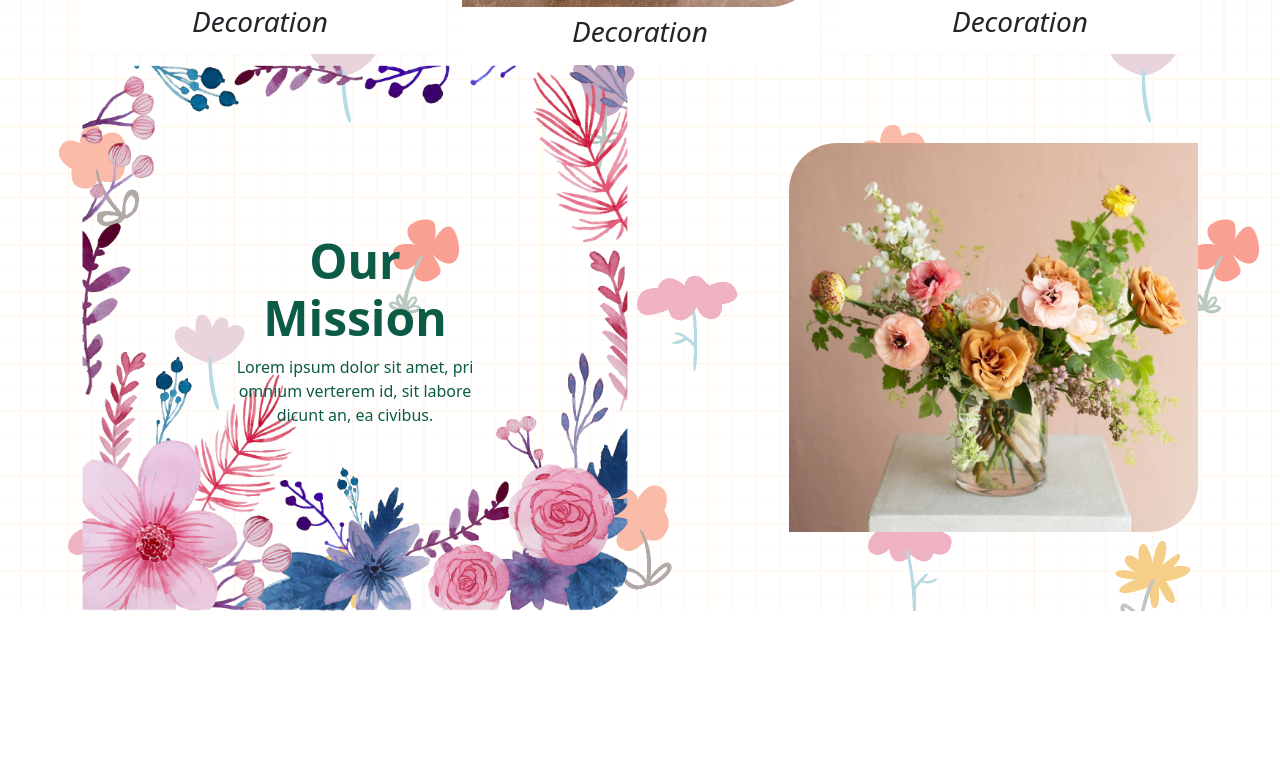
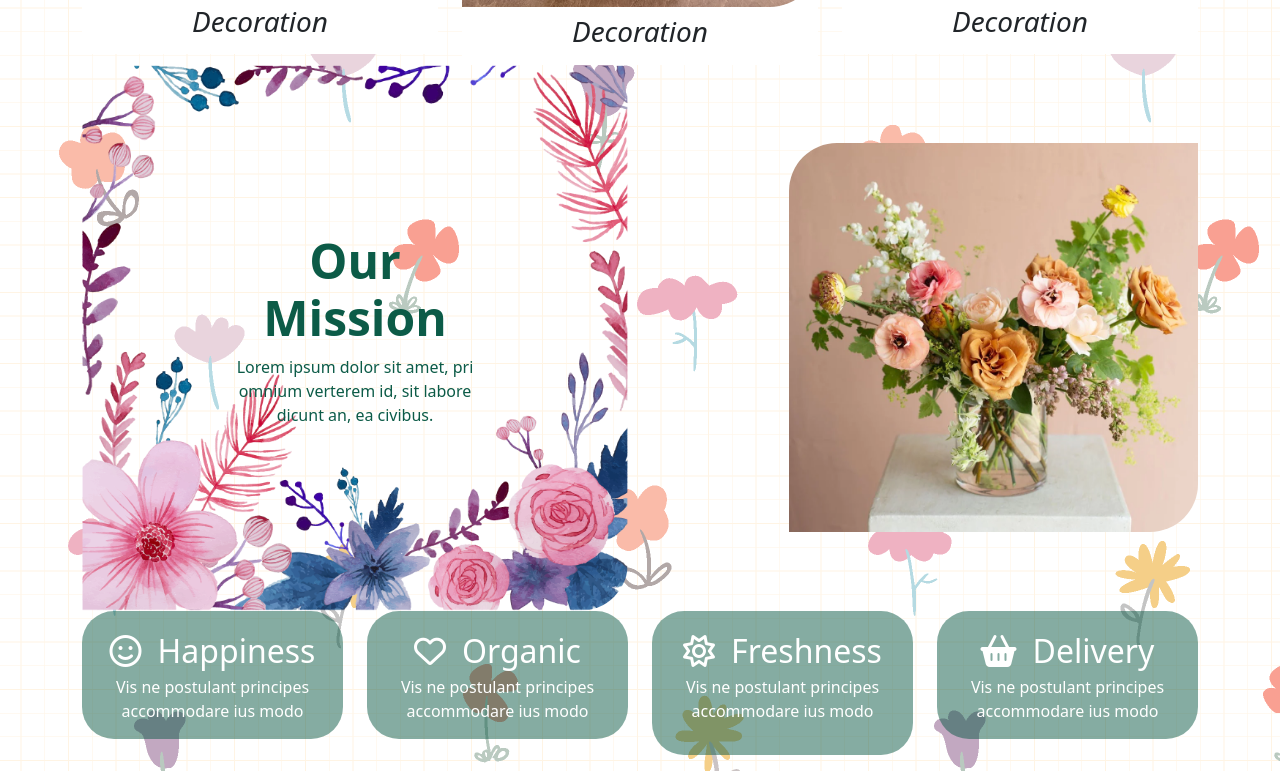
Before and after one commit to ParvinAlasgar/Floral-LandingPage, a plain HTML site: page index.html in a window 1280 px wide. Shown: the part 1945-2716 px from the top of the page. Before the commit the page ends 2556 px from the top, so only its background shows below. Drawn offline with Linux system fonts and the light colour scheme.

Commit message:
add:added other section.

```diff
--- a/assets/sass/main.scss
+++ b/assets/sass/main.scss
@@ -87,4 +87,13 @@ main {
       border-bottom-right-radius: 3rem;
     }
   }
+  // Other
+  #other {
+    ul {
+      background-color: rgba($color: $color-first, $alpha: 0.5);
+      i {
+        margin-right: 1rem;
+      }
+    }
+  }
 }
--- a/index.html
+++ b/index.html
@@ -172,7 +172,7 @@
       <section id="mission">
         <div class="container">
           <div class="row justify-content-between align-items-center">
-            <div class="col-lg-6 col-md-6 col-sm-6">
+            <div class="col-lg-6 col-md-6 col-sm-12">
               <div class="wrapper position-relative">
                 <img
                   class="img-fluid"
@@ -188,7 +188,7 @@
                 </div>
               </div>
             </div>
-            <div class="col-lg-6 col-md-6 col-sm-6">
+            <div class="col-lg-6 col-md-6">
               <div class="image d-flex justify-content-end">
                 <img
                   class="img-fluid w-75 right"
@@ -200,6 +200,53 @@
           </div>
         </div>
       </section>
+      <!-- Other -->
+      <sectioon id="other">
+        <div class="container">
+          <div class="row text-center">
+            <div class="col-lg-3 col-md-6">
+              <ul class="list-unstyled p-3 rounded-5">
+                <li class="fs-2 text-white">
+                  <i class="fa-regular fa-face-smile"></i>Happiness
+                </li>
+                <li class="text-white">
+                  Vis ne postulant principes accommodare ius modo
+                </li>
+              </ul>
+            </div>
+            <div class="col-lg-3 col-md-6">
+              <ul class="list-unstyled p-3 rounded-5">
+                <li class="fs-2 text-white">
+                  <i class="fa-regular fa-heart"></i>Organic
+                </li>
+                <li class="text-white">
+                  Vis ne postulant principes accommodare ius modo
+                </li>
+              </ul>
+            </div>
+            <div class="col-lg-3 col-md-6">
+              <ul class="list-unstyled p-3 rounded-5">
+                <li class="fs-2 text-white">
+                  <i class="fa-regular fa-sun"></i>Freshness
+                </li>
+                <li class="text-white">
+                  <p>Vis ne postulant principes accommodare ius modo</p>
+                </li>
+              </ul>
+            </div>
+            <div class="col-lg-3 col-md-6">
+              <ul class="list-unstyled p-3 rounded-5">
+                <li class="fs-2 text-white">
+                  <i class="fa-solid fa-basket-shopping"></i>Delivery
+                </li>
+                <li class="text-white">
+                  Vis ne postulant principes accommodare ius modo
+                </li>
+              </ul>
+            </div>
+          </div>
+        </div>
+      </sectioon>
     </main>
   </body>
 </html>
```
Also changed, not shown: assets/css/main.css, 1 other file.
